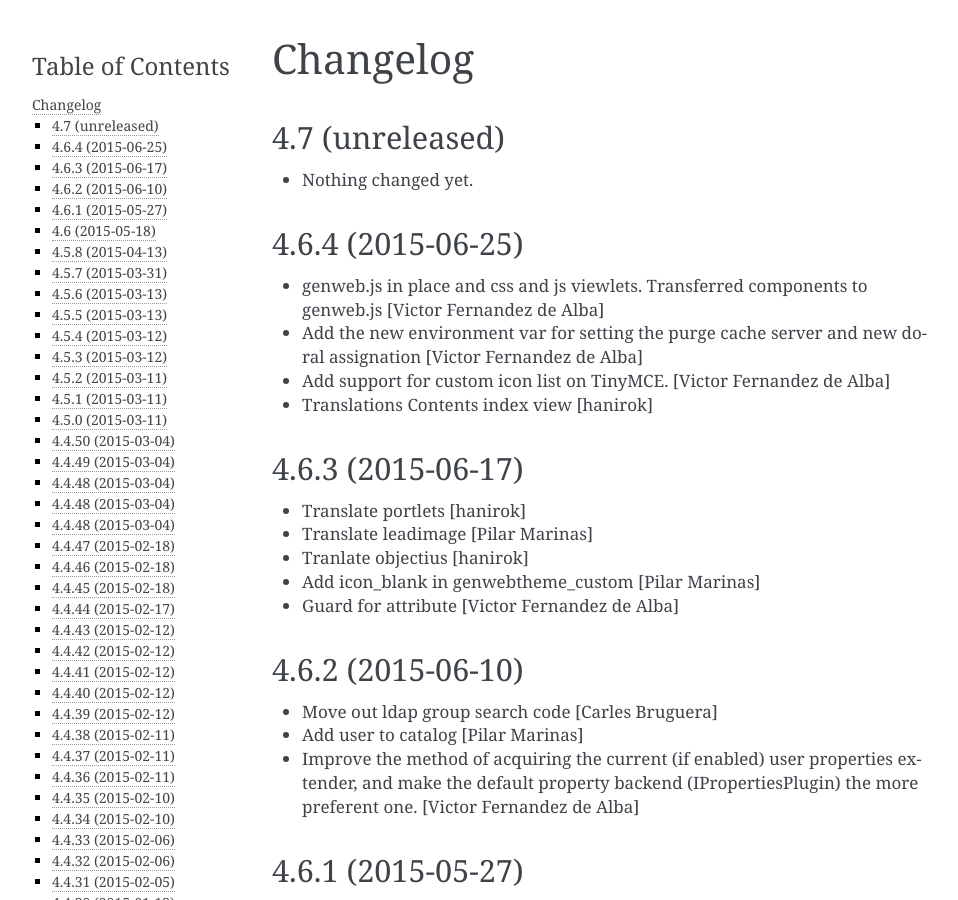
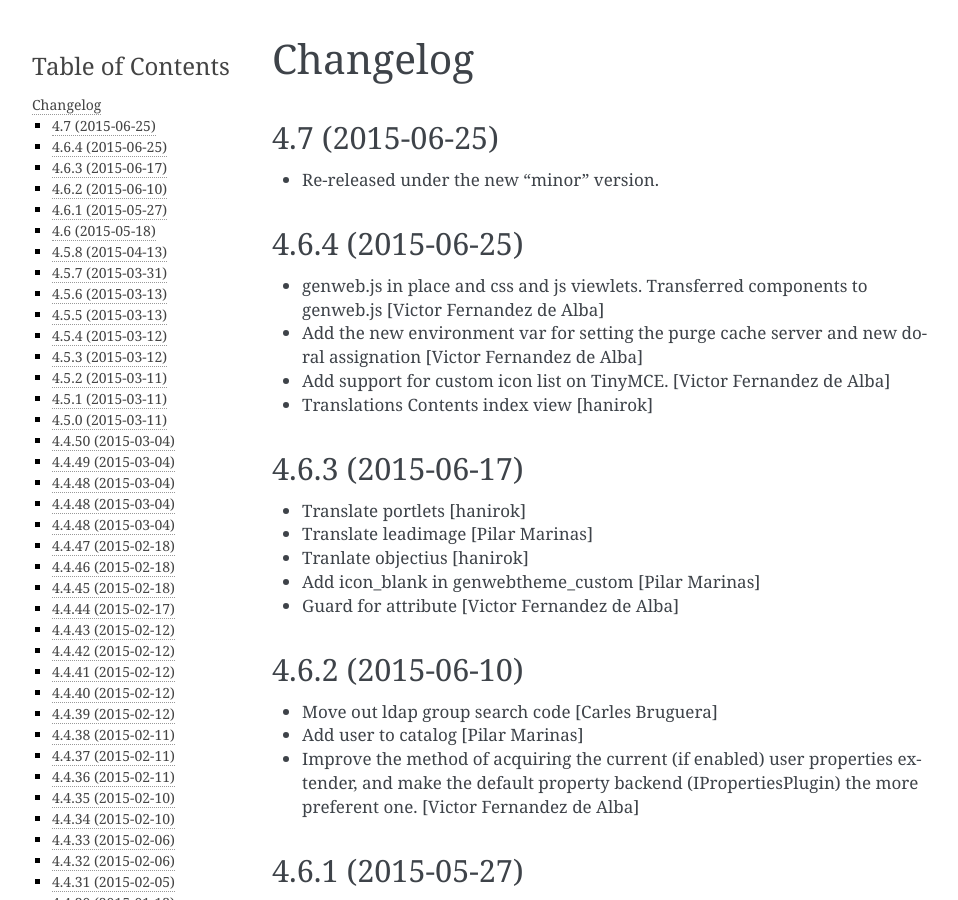
Before and after one commit to UPCnet/genweb.core, a Sphinx documentation site: the page built from docs/HISTORY.rst, in a window 1280 px wide and 900 px high. Shown: the whole window, without its empty margins (148-1106 px from the left). Built offline with Sphinx 7.4.7, drawn with Linux system fonts in a browser that asks for light colours.

Commit message:
Preparing release 4.7

```diff
--- a/docs/HISTORY.rst
+++ b/docs/HISTORY.rst
@@ -1,10 +1,10 @@
 Changelog
 =========
 
-4.7 (unreleased)
+4.7 (2015-06-25)
 ----------------
 
-- Nothing changed yet.
+* Re-released under the new "minor" version.
 
 
 4.6.4 (2015-06-25)
--- a/setup.py
+++ b/setup.py
@@ -1,7 +1,7 @@
 from setuptools import setup, find_packages
 import os
 
-version = '4.7.dev0'
+version = '4.7'
 
 README = open('README.rst').read()
 HISTORY = open(os.path.join('docs', 'HISTORY.rst')).read()
```
